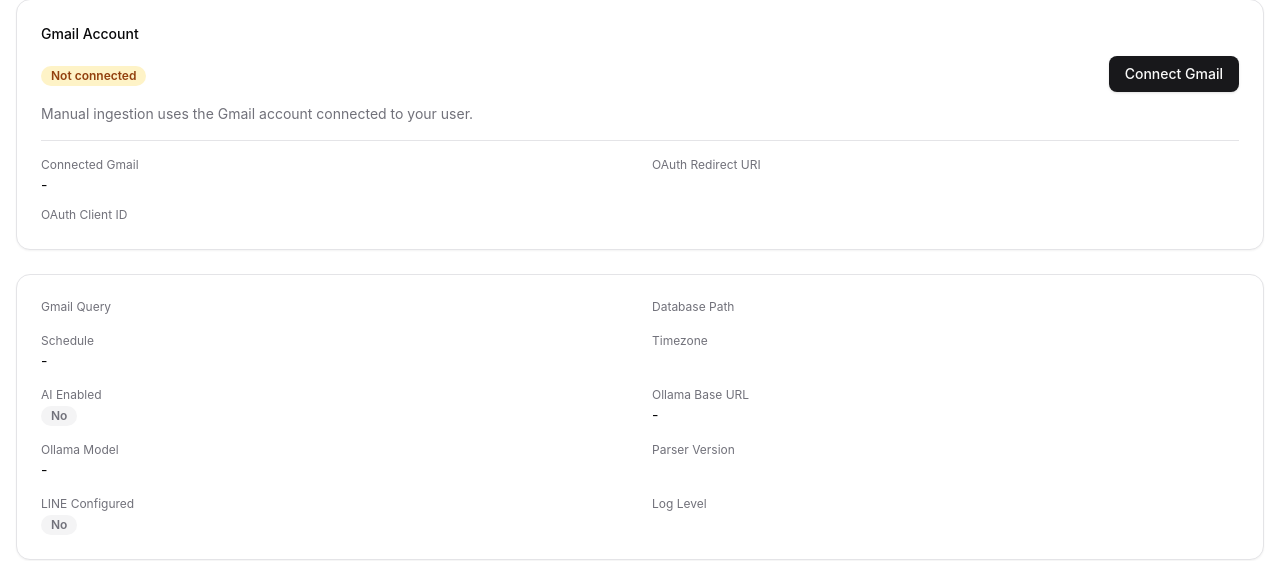
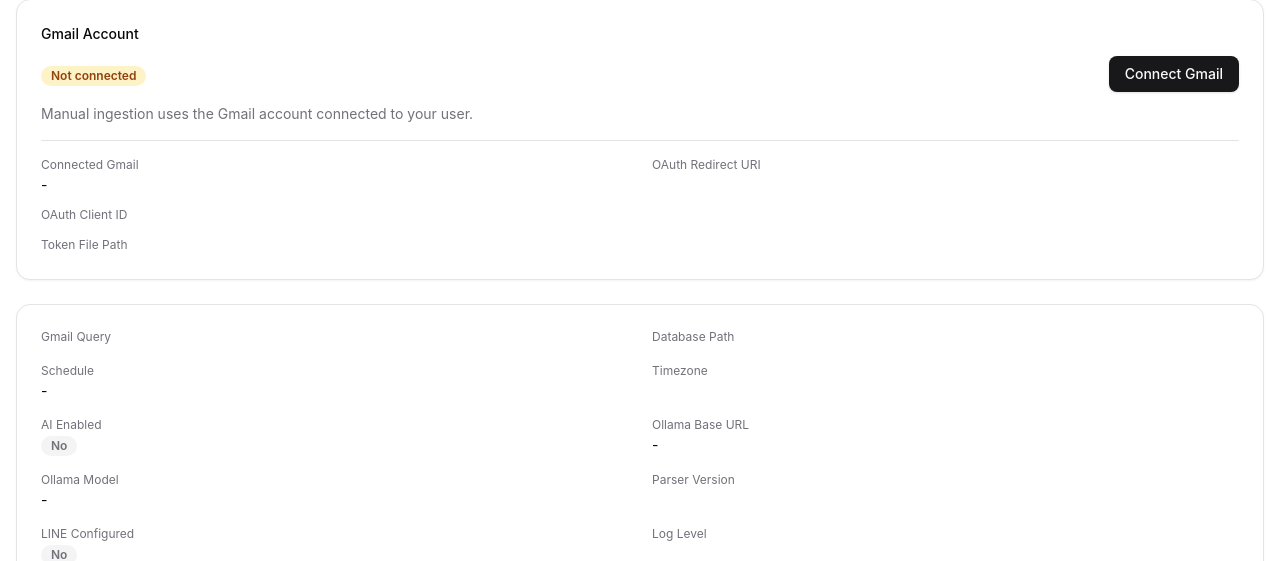
Before and after one commit to lazymarcus005-maker/financial-email-tracker, a Python web app: template app/web/templates/settings.html in a window 1280 px wide. Shown: the part 142-703 px from the top of the page. Run offline with Jinja, Linux system fonts and the light colour scheme; the template is opened without the code that fills it, so the values that code supplies are empty; some libraries are stand-ins or nearby versions.

Commit message:
feat: show Gmail token path and info on settings page
Display token file path, expiry, refresh token status, and scopes
in the Gmail Account section of the settings page.

Co-Authored-By: Claude Sonnet 4.6 <noreply@anthropic.com>

```diff
--- a/app/web/templates/settings.html
+++ b/app/web/templates/settings.html
@@ -41,6 +41,28 @@
                 <dt class="text-xs text-muted-foreground">OAuth Client ID</dt>
                 <dd class="text-sm text-foreground mt-0.5 break-all">{{ settings.gmail_oauth_client_id }}</dd>
             </div>
+            <div class="sm:col-span-2">
+                <dt class="text-xs text-muted-foreground">Token File Path</dt>
+                <dd class="text-sm text-foreground mt-0.5 break-all font-mono">{{ settings.gmail_token_path }}</dd>
+            </div>
+            {% if settings.gmail_token_info %}
+            <div>
+                <dt class="text-xs text-muted-foreground">Token Expiry</dt>
+                <dd class="text-sm text-foreground mt-0.5">{{ settings.gmail_token_info.expiry or '-' }}</dd>
+            </div>
+            <div>
+                <dt class="text-xs text-muted-foreground">Refresh Token</dt>
+                <dd class="text-sm mt-0.5">
+                    <span class="badge {% if settings.gmail_token_info.has_refresh_token %}badge-success{% else %}badge-warning{% endif %}">
+                        {{ 'Present' if settings.gmail_token_info.has_refresh_token else 'Missing' }}
+                    </span>
+                </dd>
+            </div>
+            <div class="sm:col-span-2">
+                <dt class="text-xs text-muted-foreground">Scopes</dt>
+                <dd class="text-sm text-foreground mt-0.5 break-all font-mono">{{ settings.gmail_token_info.scopes | join(', ') if settings.gmail_token_info.scopes else '-' }}</dd>
+            </div>
+            {% endif %}
         </dl>
     </div>
 </div>
```
Also changed, not shown: app/web/routes/settings.py (+21 -2 lines).
